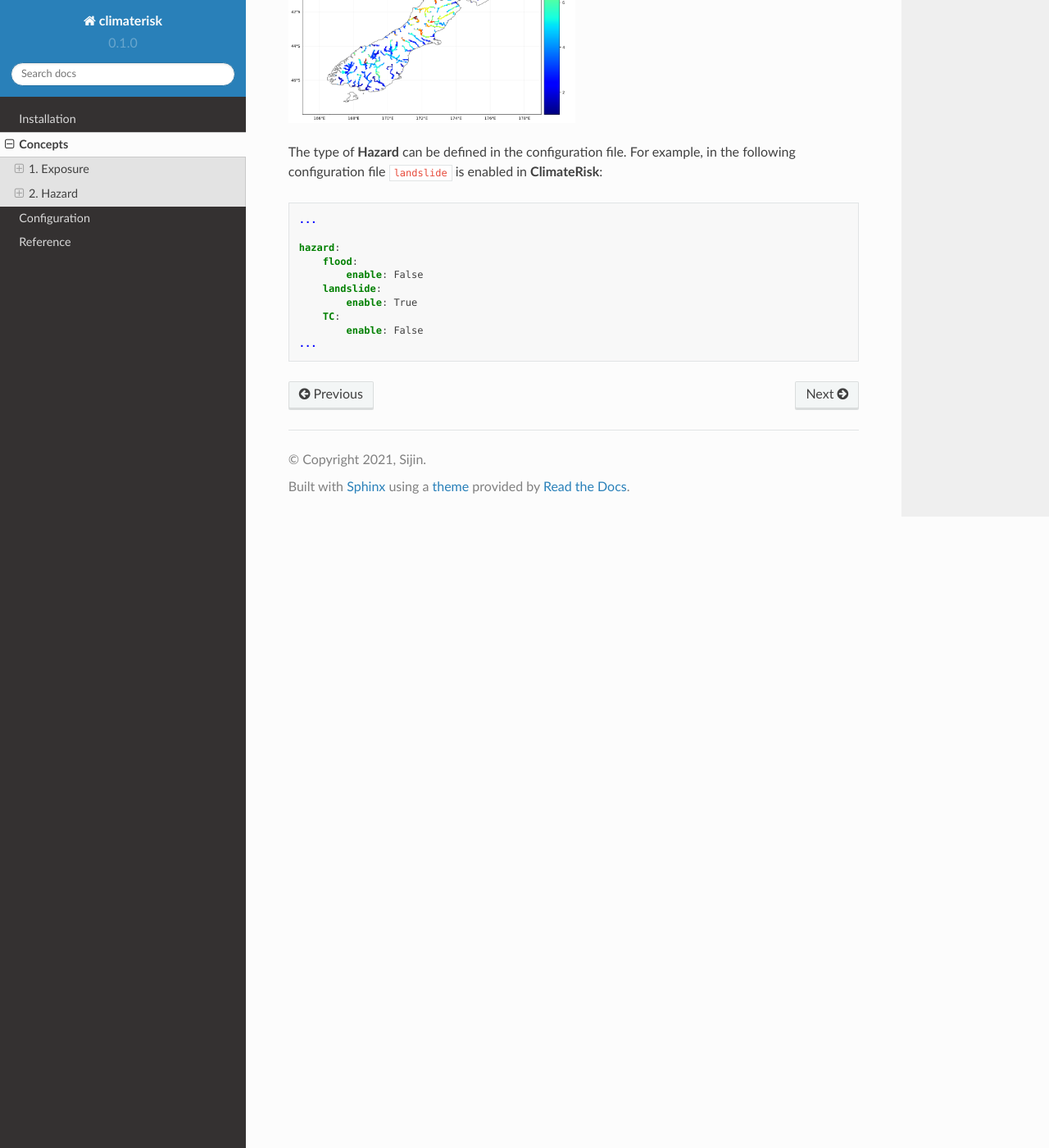
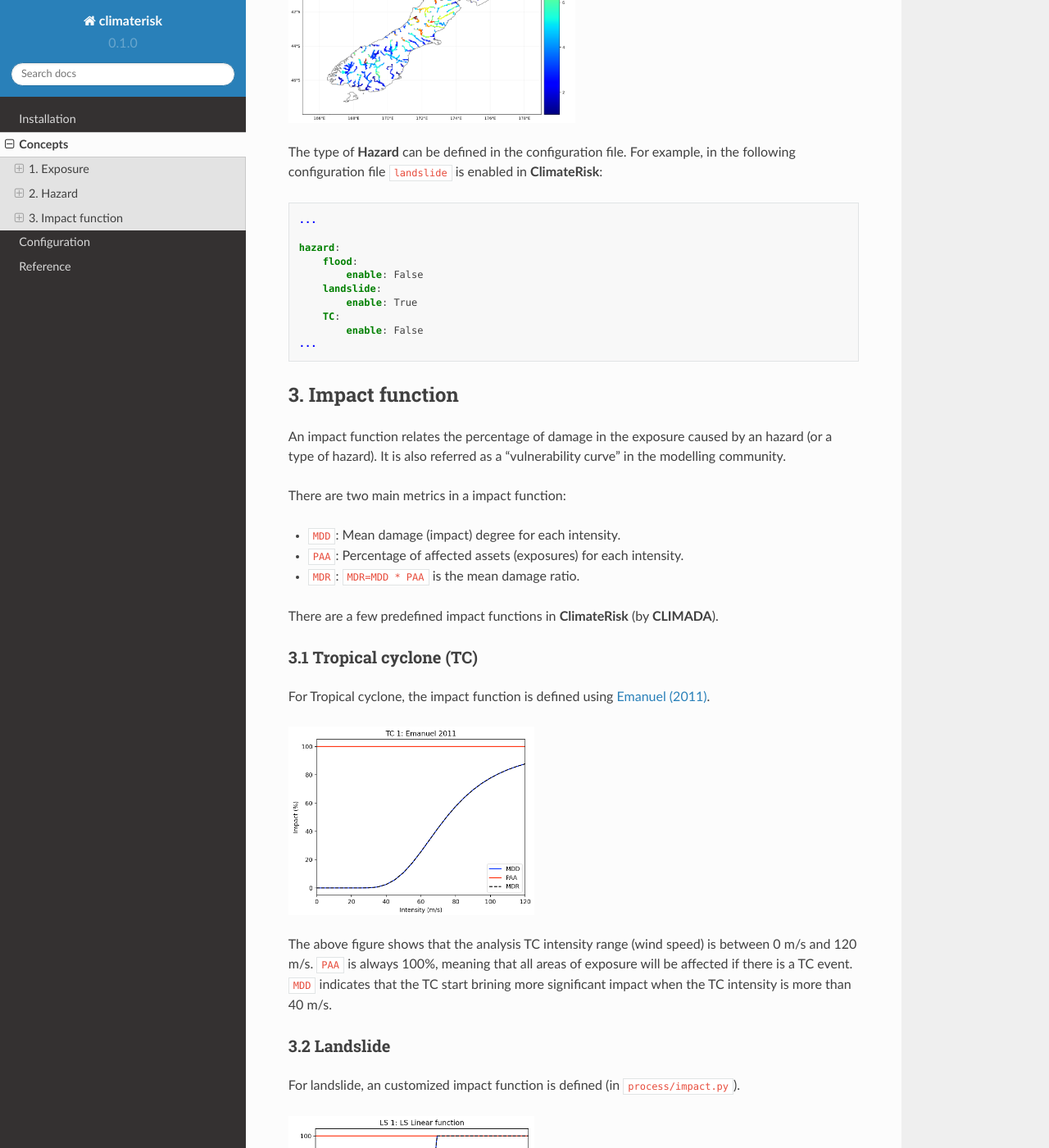
Before and after one commit to jzanetti/ClimateRisk, a Sphinx documentation site: the page built from doc/source/Concepts.rst, in a window 1280 px wide and 1400 px high, scrolled down 3003 px. Shown: the whole window at 82% size. Built offline with Sphinx 7.4.7 and the Read the Docs theme 2.0.0, drawn with Linux system fonts in a browser that asks for light colours; some of the changed text lies outside the part shown.

Commit message:
update doc

```diff
--- a/doc/source/Concepts.rst
+++ b/doc/source/Concepts.rst
@@ -101,3 +101,49 @@ The type of **Hazard** can be defined in the configuration file. For example, in
         TC:
             enable: False
     ...
+
+
+3. Impact function
+=========
+An impact function relates the percentage of damage in the exposure caused by an hazard (or a type of hazard).
+It is also referred as a "vulnerability curve" in the modelling community.
+
+There are two main metrics in a impact function:
+
+- ``MDD``: Mean damage (impact) degree for each intensity.
+- ``PAA``: Percentage of affected assets (exposures) for each intensity.
+- ``MDR``: ``MDR=MDD * PAA`` is the mean damage ratio.
+
+There are a few predefined impact functions in **ClimateRisk** (by **CLIMADA**).
+
+3.1 Tropical cyclone (TC)
+--------
+
+For Tropical cyclone, the impact function is defined using `Emanuel (2011) <https://journals.ametsoc.org/view/journals/wcas/3/4/wcas-d-11-00007_1.xml>`_.
+
+.. image:: img/TC_impact_func.png
+   :width: 300
+
+The above figure shows that the analysis TC intensity range (wind speed) is between 0 m/s and 120 m/s.
+``PAA`` is always 100%, meaning that all areas of exposure will be affected if there is a TC event.
+``MDD`` indicates that the TC start brining more significant impact when the TC intensity is more than 40 m/s.
+
+3.2 Landslide
+--------
+
+For landslide, an customized impact function is defined (in ``process/impact.py``).
+
+.. image:: img/landslide_impactfunc.png
+   :width: 300
+
+The intensity of landside is ranging from 0 to 1. When a landslide occurs, all areas of exposure will be affected while it only brings significant impacts when the landslide intensity is more than 0.5.
+
+3.3 Flood
+--------
+
+For flood, the following impact function is defined as below
+
+.. image:: img/flood_impact_func.png
+   :width: 300
+
+The unit of flood intensity is ``m``, when the intensity is over approximate ``1 m``, the impact (e.g., ``MDD``) from the event signifciantly increases.
```
Also changed, not shown: doc/source/img/TC_impact_func.png (added), doc/source/img/flood_impact_func.png (added), doc/source/img/landslide_impactfunc.png (added), 2 other files.
